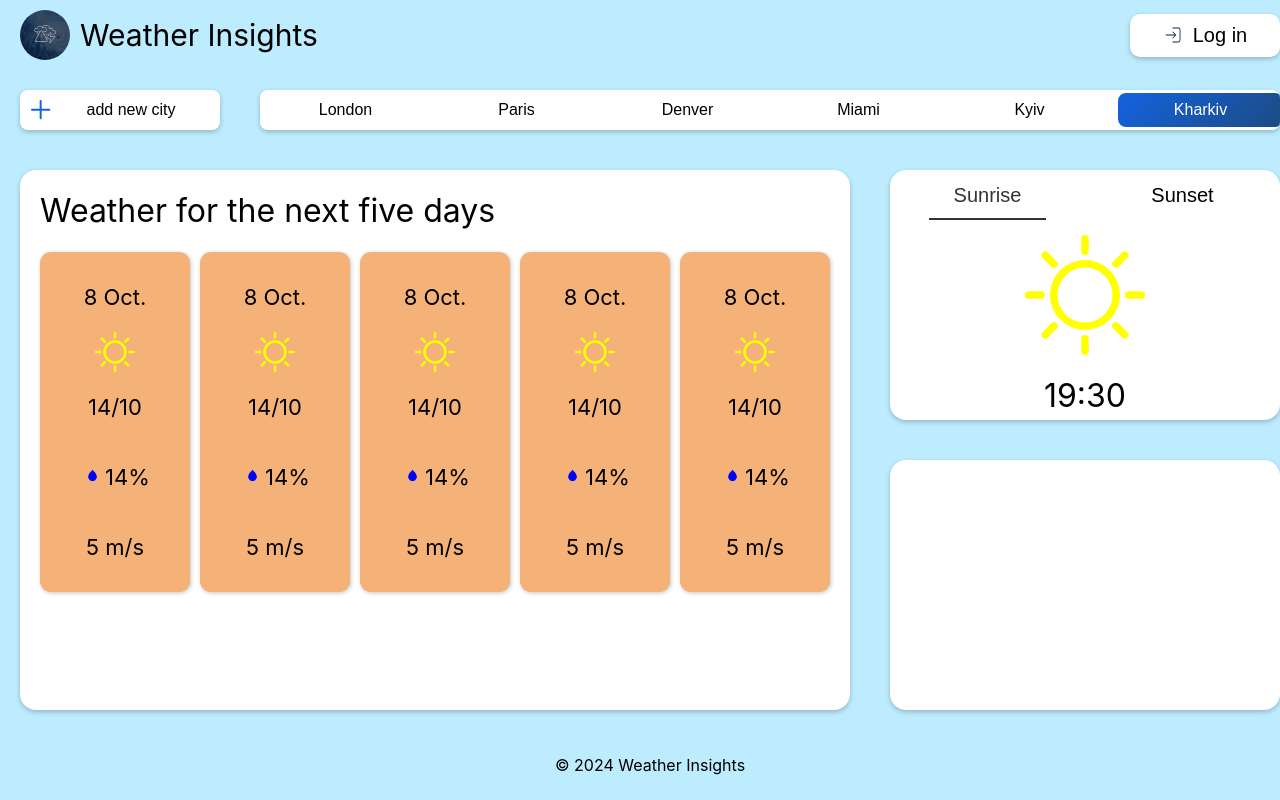
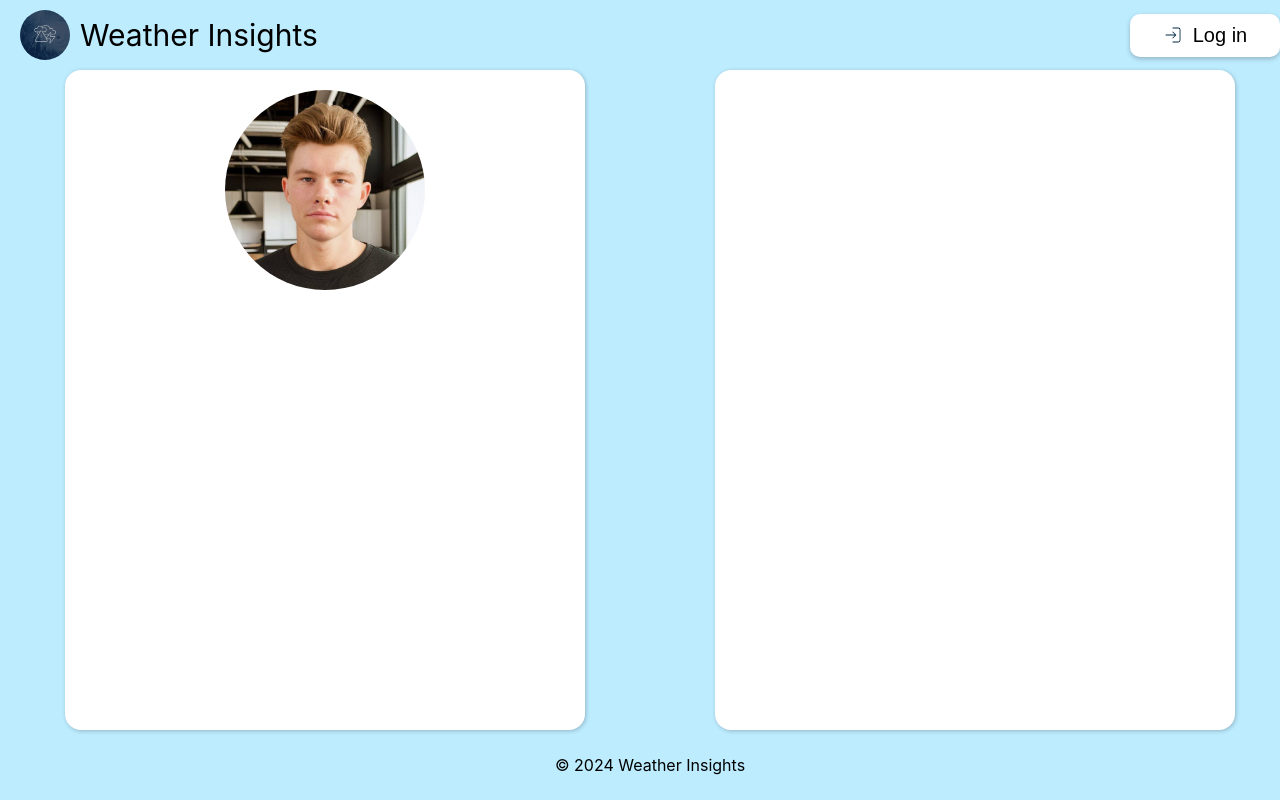
Before and after one commit to data-opser/weather-insights, a React (Create React App) app in the folder frontend/: page / in a window 1280 px wide. Built offline with nearby package versions, Linux system fonts and the light colour scheme.

Commit message:
make user page

```diff
--- a/frontend/package.json
+++ b/frontend/package.json
@@ -35,6 +35,5 @@
       "last 1 firefox version",
       "last 1 safari version"
     ]
-  },
-  "proxy": "http://localhost:5000"
+  }
 }
--- a/frontend/src/components/Mainpage.js
+++ b/frontend/src/components/Mainpage.js
@@ -5,12 +5,13 @@ import CityList from './CityList';
 import Day from './Day';
 import AddCityButton from './AddCityButton';
 import { GoSun } from "react-icons/go";
+import UserPage from './UserPage';
 
 function Mainpage() {
   const [activeButton, setActiveButton] = useState('sunrise');
 
   return (
-    <div className="main-page">
+    /*<div className="main-page">
       <div className='cities'>
         <AddCityButton />
         <CityList />
@@ -44,7 +45,8 @@ function Mainpage() {
       <div className='map'>
 
       </div>
-    </div>
+    </div>*/
+    <UserPage />
   );
 }
 
--- /dev/null
+++ b/frontend/src/components/UserPage.js
@@ -0,0 +1,15 @@
+import '../styles/UserPage.css'
+import user from '../images/user.jpg'
+
+function UserPage() {
+    return (
+        <div className="user-page">
+            <div className="user">
+                <img className='user-photo' src={user}></img>
+            </div>
+            <div className="notification"></div>
+        </div>
+    );
+}
+
+export default UserPage;
--- /dev/null
+++ b/frontend/src/styles/UserPage.css
@@ -0,0 +1,21 @@
+.user-page {
+    display: flex;
+    justify-content: space-around;
+}
+
+.user, .notification {
+    width: 40%;
+    background-color: white;
+    height: 100%;
+    border-radius: 1em;
+    box-shadow: 1px 1px 4px rgba(0, 0, 0, 0.231);
+    display: flex;
+    justify-content: center;
+}
+
+.user-photo {
+    width: 200px;
+    height: 200px;
+    border-radius: 50%;
+    margin: 20px 0;
+}
```
Also changed, not shown: frontend/src/images/user.jpg (added), 1 other file (tests, documents, lock files or other folders).
